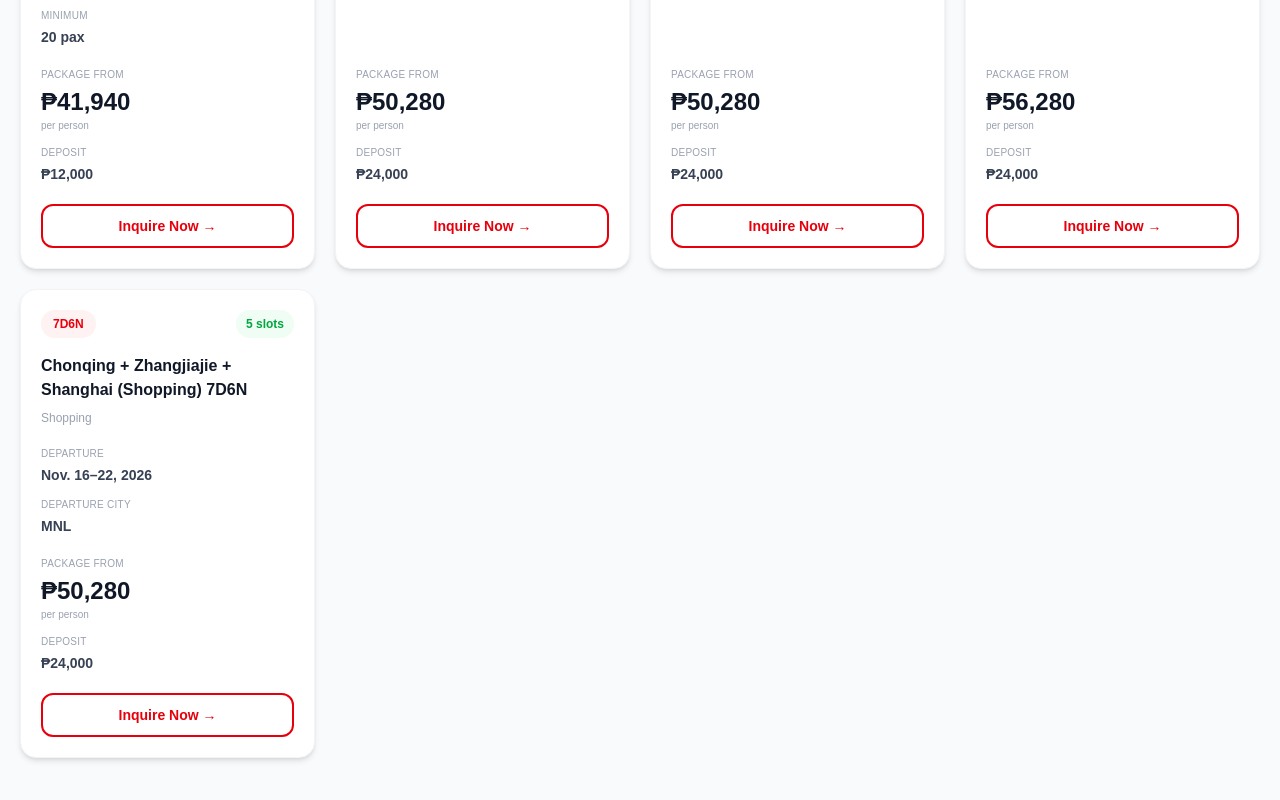
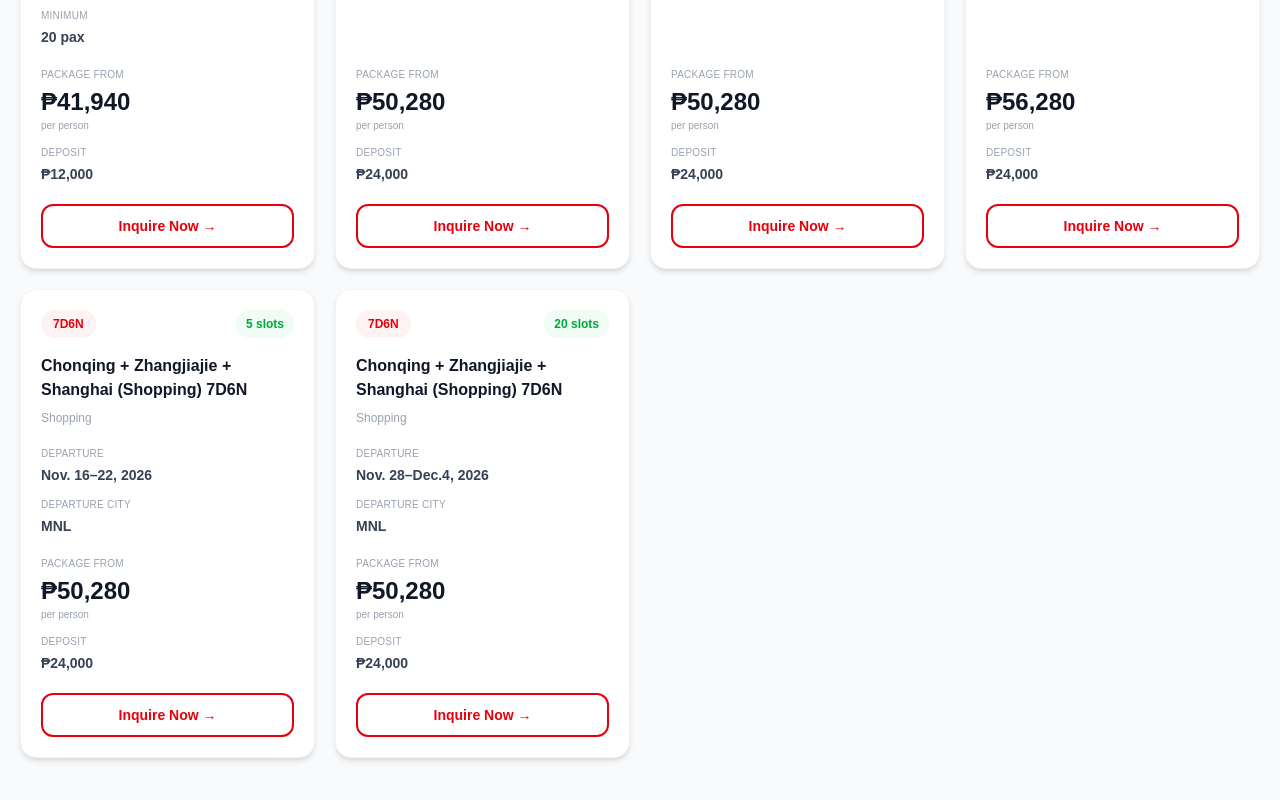
Before and after one commit to chingutravelandtours/chingu-website, a Next.js app: page /china-tours in a window 1280 px wide. Shown: the part 2036-2836 px from the top of the page. Built offline with nearby package versions, Linux system fonts and the light colour scheme.

Commit message:
Update page.tsx

```diff
--- a/app/china-tours/page.tsx
+++ b/app/china-tours/page.tsx
@@ -202,6 +202,17 @@ const packages: Package[] = [
     city: "MNL",
     price: 838 * USD_TO_PHP,
     slots: 5,
+    deposit: 400 * USD_TO_PHP,
+  },
+
+   {
+    title: "Chonqing + Zhangjiajie + Shanghai (Shopping) 7D6N",
+    subtitle: "Shopping",
+    duration: "7D6N",
+    dates: "Nov. 28–Dec.4, 2026",
+    city: "MNL",
+    price: 838 * USD_TO_PHP,
+    slots: 20,
     deposit: 400 * USD_TO_PHP,
   },
 ];
```
